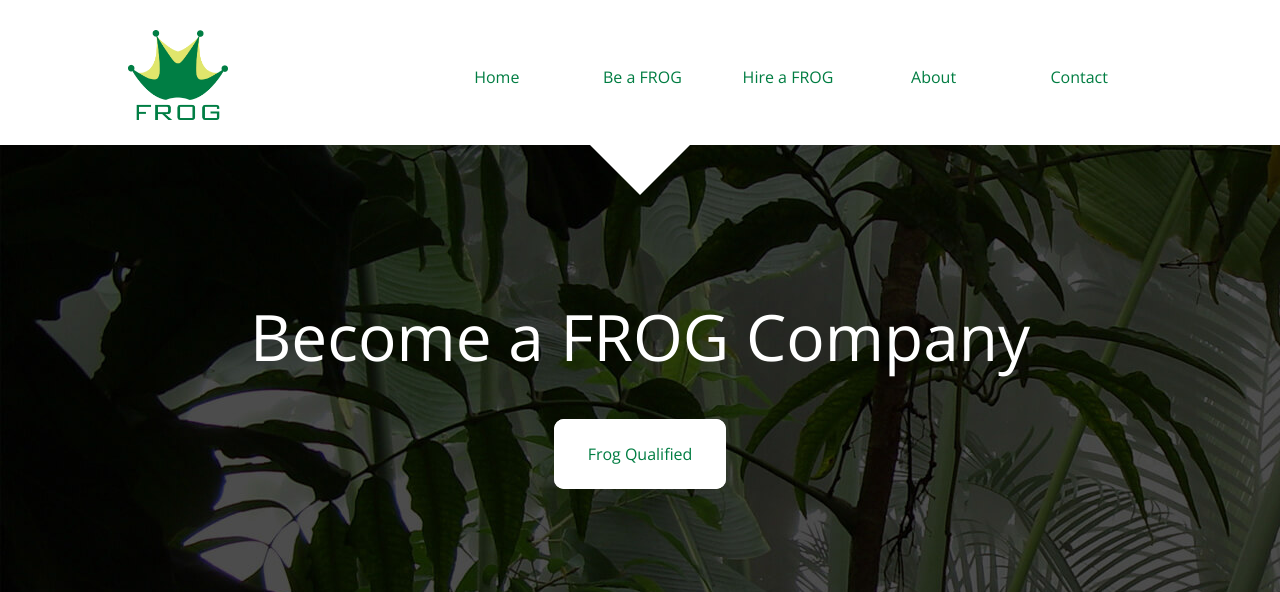
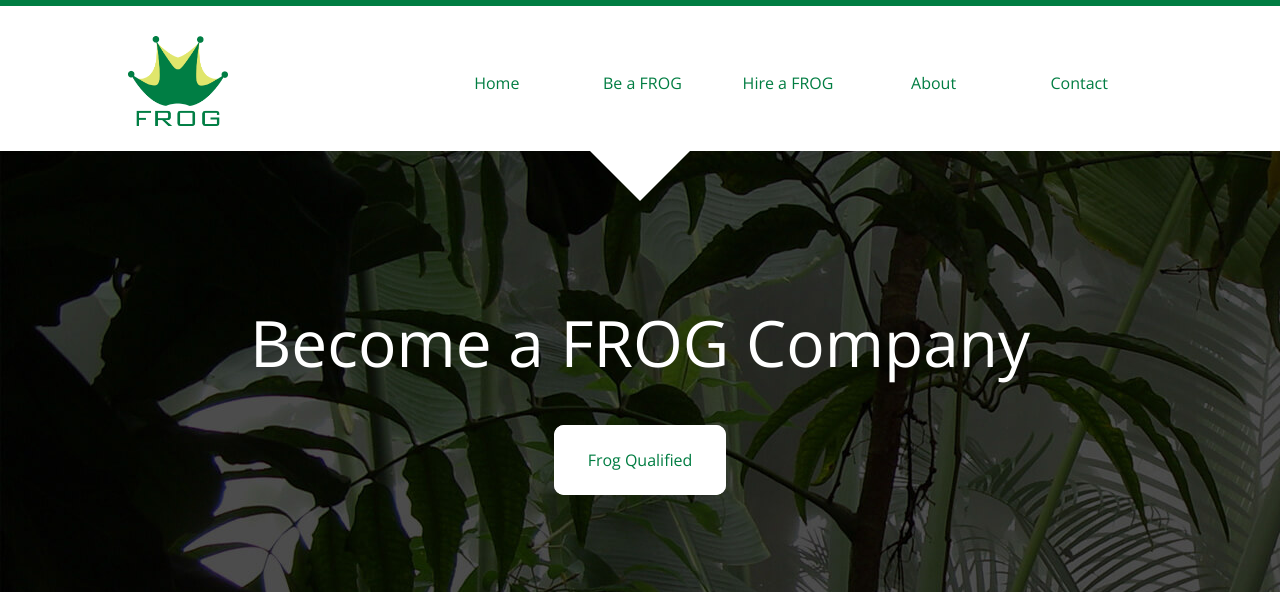
Before and after one commit to alexdaniels11/A-FROG-Company, a PHP site: page /index.php in a window 1280 px wide. Shown: the top 592 px of the page. Run offline with PHP 8.4, Linux system fonts and the light colour scheme.

Commit message:
-mgreen-bar above header

```diff
--- a/css/main.css
+++ b/css/main.css
@@ -12,6 +12,11 @@ h1, h2, h3, h4, p, div, span, a {
 	font-family: 'Open Sans';
 }
 
+.green-bar {
+	height: 6px;
+	width: 100%;
+	background-color: #007d42
+}
 
 .scroll {
 	cursor: pointer;
--- a/inc/header.php
+++ b/inc/header.php
@@ -8,6 +8,7 @@
 	<link rel="stylesheet" type="text/css" href="css/main.css">
 </head>
 <body>
+<div class="green-bar"></div>
 <div class="header">
 		<p><a href="index.html"><img src="img/froglogo.png"></a></p>
 		<nav class="hidden-515">
```
